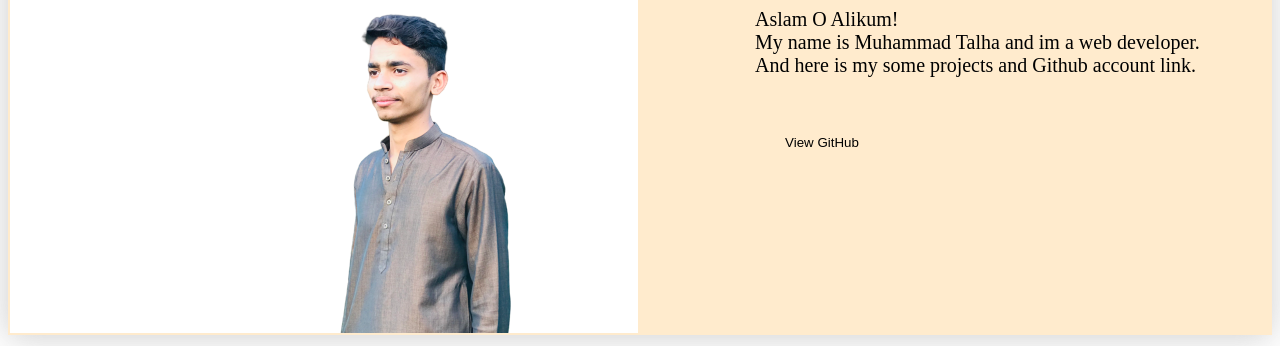
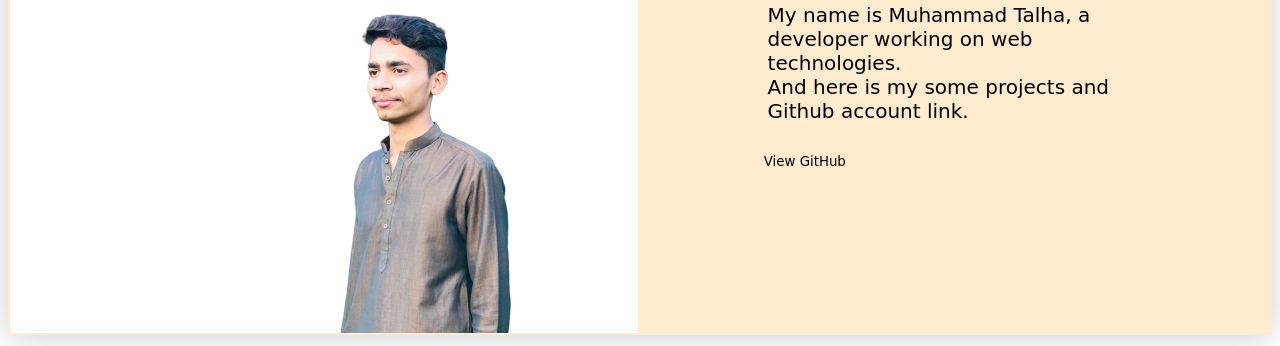
Before and after one commit to MuhammadTalha123/portfolio_web, a plain HTML site: page index.html in a window 1280 px wide. Shown: the part 157-503 px from the top of the page. Drawn offline with Linux system fonts and the light colour scheme.

```diff
--- a/index.html
+++ b/index.html
@@ -12,9 +12,9 @@
       <div class="header_text">
         <h1>Muhammad Talha</h1>
         <p>
-          Aslam O Alikum!<br>
-           My name is Muhammad Talha and im a web developer.<br>
-           And here is my some projects and Github account link.
+          Aslam O Alikum!<br />
+          My name is Muhammad Talha, a developer working on web technologies.<br />
+          And here is my some projects and Github account link.
         </p>
 
         <a href="https://github.com/MuhammadTalha123" target="_blank">
--- a/styles.css
+++ b/styles.css
@@ -32,13 +32,13 @@
 }
 
 .header_text p {
-  transform: translate(10%, 225%);
+  margin: 20%;
   font-size: 20px;
-  margin: 0px 10%;
 }
 
 .generalBtn_header {
-  transform: translate(40%, 15em);
+  margin: -0% 10%;
+  transform: translate(0px, -8em);
 }
 .generalBtn {
   color: black;
@@ -84,6 +84,7 @@
   margin: 20px;
 }
 
-.projects h1 {
-    font-family: cursive;
+body,
+button {
+  font-family: cursive;
 }
```
